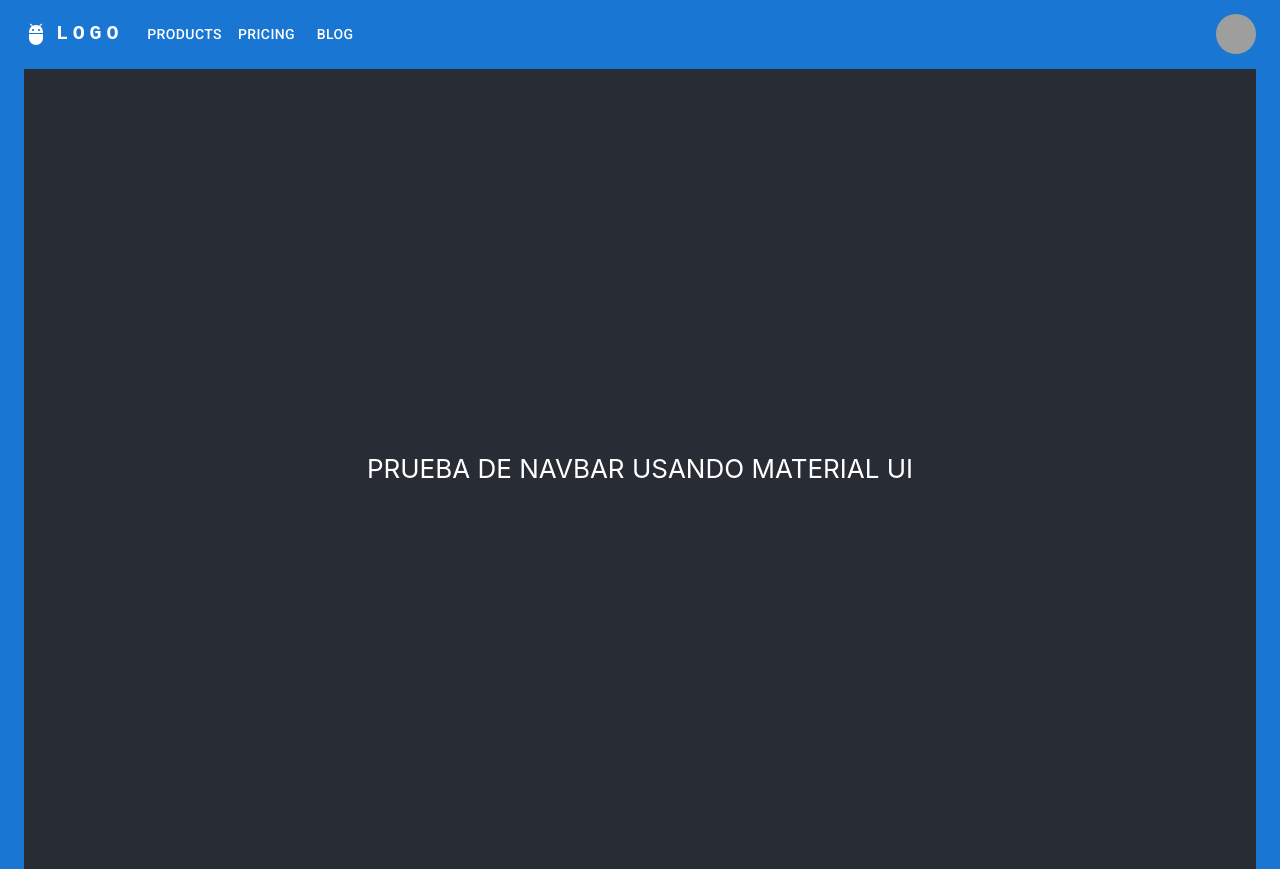
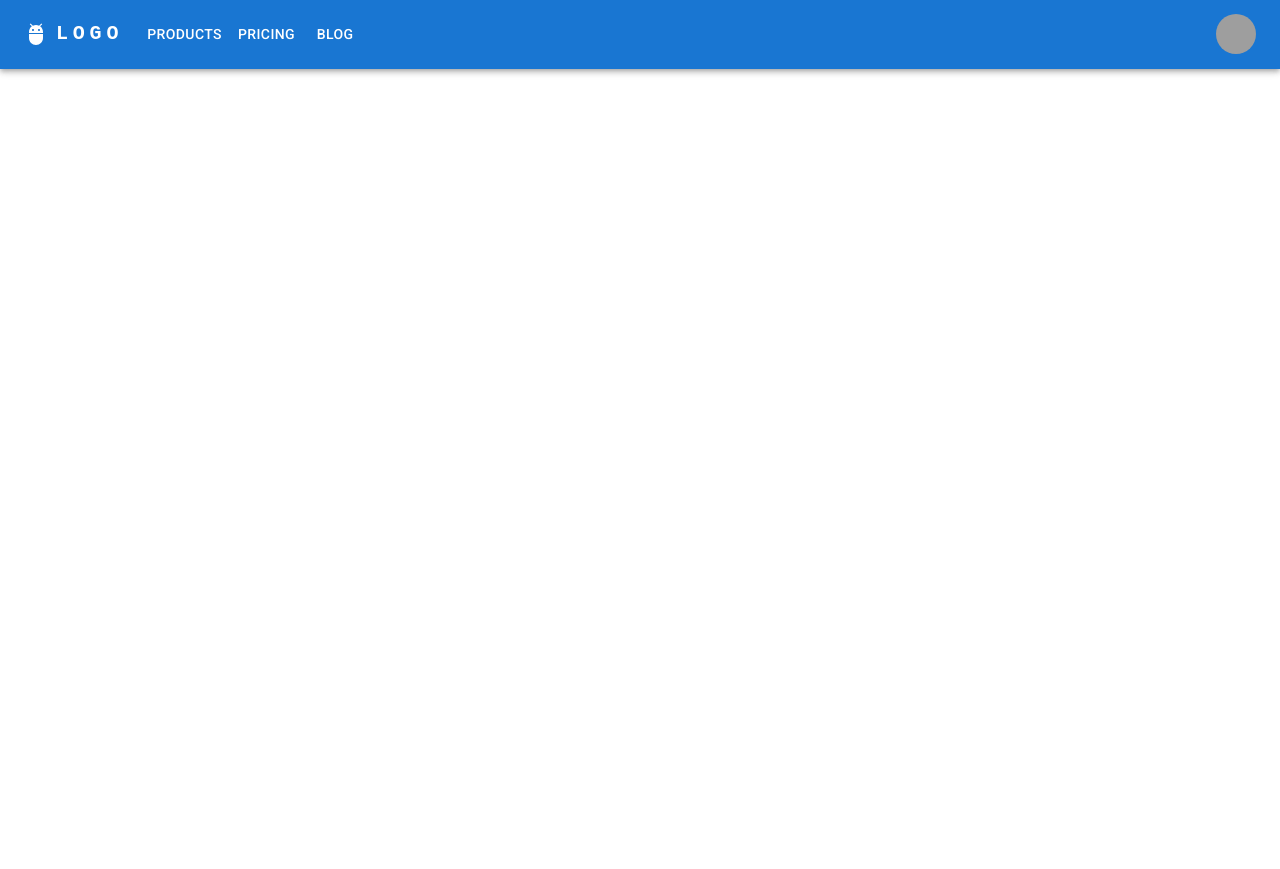
Before and after one commit to pdr1988/ejercicio1react, a React (Create React App) app: page / in a window 1280 px wide. After the commit the page ends 800 px from the top, so only its background shows below. Built offline with nearby package versions, Linux system fonts and the light colour scheme; grey boxes are pictures that could not be loaded.

Commit message:
segunda entrega Navbar

```diff
--- a/src/components/NavBar/Navbar.jsx
+++ b/src/components/NavBar/Navbar.jsx
@@ -155,15 +155,6 @@ const Navbar = () => {
             </Menu>
           </Box>
         </Toolbar>
-        <div className="App">
-        <header className="App-header">
-
-        <p>
-          PRUEBA DE NAVBAR USANDO MATERIAL UI
-        </p>
-
-        </header>
-        </div>
 
       </Container>
     </AppBar>
```
